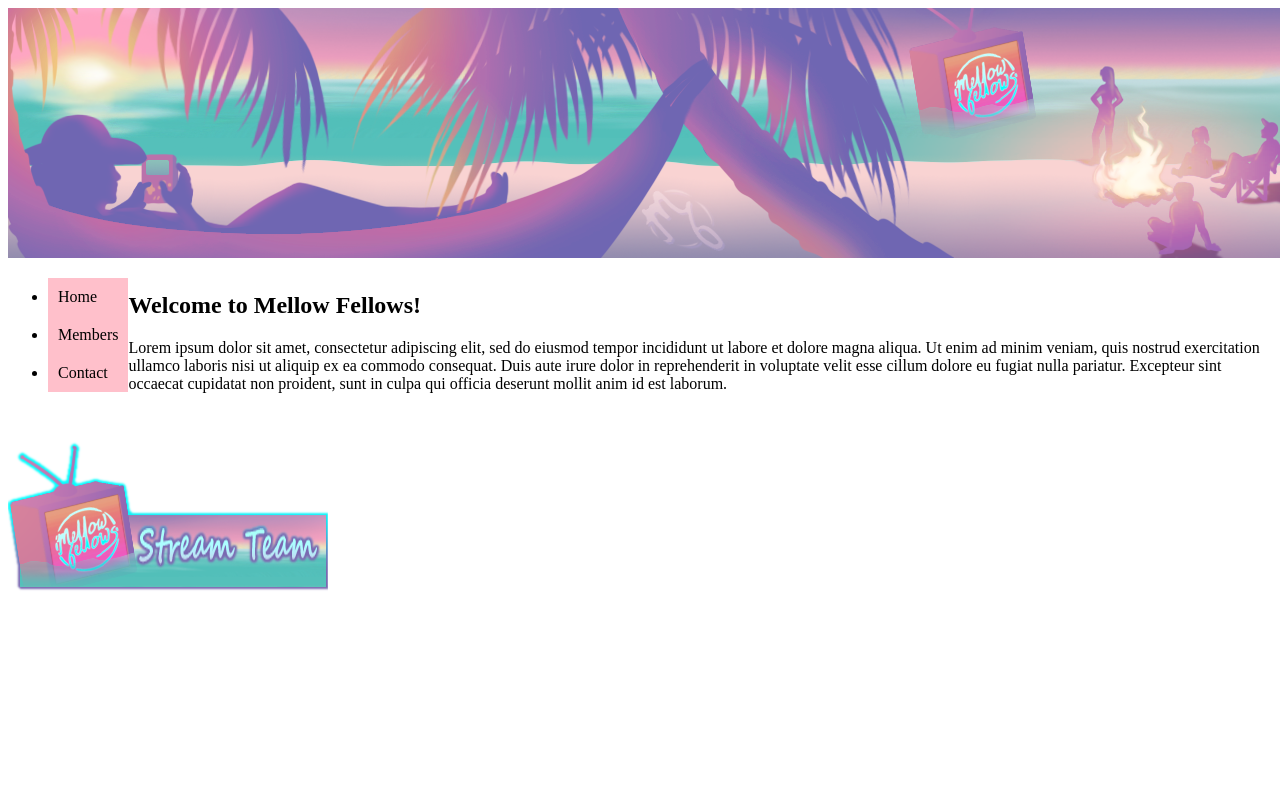
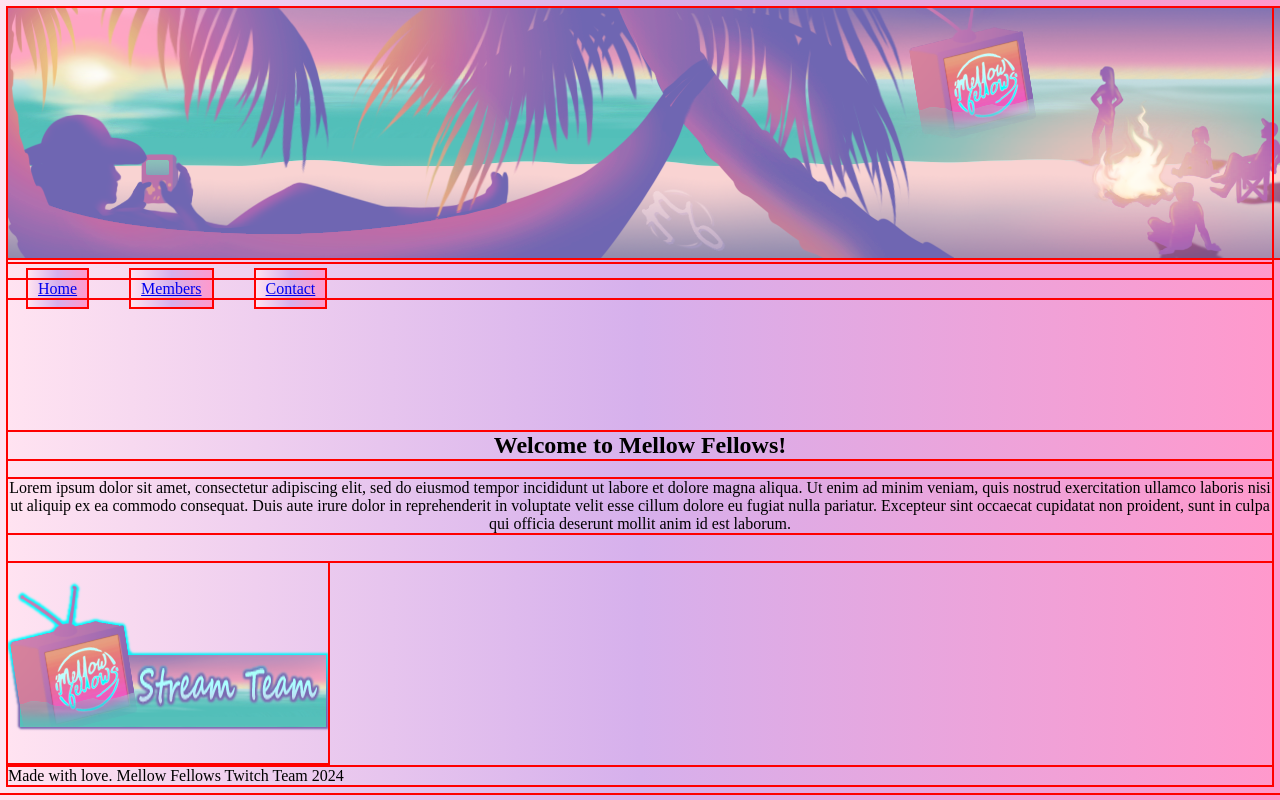
Before and after one commit to Keremimo/mellows-website, a plain HTML site: page index.html in a window 1280 px wide. Drawn offline with Linux system fonts and the light colour scheme.

Commit message:
Updated the CSS and HTML to add more content and background color

```diff
--- a/css/style.css
+++ b/css/style.css
@@ -1,16 +1,45 @@
+* {
+    outline: 2px solid red;
+    background: #FFE3F1;
+background: -moz-linear-gradient(left, #FFE3F1 0%, #D6B0EC 50%, #FF99CC 100%);
+background: -webkit-linear-gradient(left, #FFE3F1 0%, #D6B0EC 50%, #FF99CC 100%);
+background: linear-gradient(to right, #FFE3F1 0%, #D6B0EC 50%, #FF99CC 100%);
+}
+
 header {
     margin: 0px auto;
 }
 
 .links {
-    float: inline-start;
+    margin-bottom: 50px;
+    align-self: center;
+        background-color: unset;
+    background: unset;
 }
 
 #wrapper {
     margin: 30px auto;
+    padding: 30px auto;
+    border: 30px auto;
 }
 
 .link {
     padding: 10px;
+    margin: 20px;
     background-color: pink;
 }
+
+img {
+    background:unset;
+}
+
+h1 {
+    text-align: center;
+
+}
+
+p {
+    text-align: center;
+    margin-inline-start: auto;
+    margin-inline-end: auto;
+}
--- a/index.html
+++ b/index.html
@@ -14,13 +14,15 @@
         alt="Logo of Mellow Fellows"
       />
     </header>
+    <br />
     <nav class="links">
-      <ul>
-        <li class="link">Home</li>
-        <li class="link">Members</li>
-        <li class="link">Contact</li>
-      </ul>
+      <a class="link" href="./index.html">Home</a>
+      <a class="link" href="./members.html">Members</a>
+      <a class="link" href="./contact.html">Contact</a>
     </nav>
+    <br />
+    <br />
+    <br />
     <div id="wrapper">
       <article>
         <h1>Welcome to Mellow Fellows!</h1>
@@ -40,6 +42,7 @@
         src="./images/Panel 1.png"
         alt="Mellow Fellows logo inside an old style television."
       />
+      <div>Made with love. Mellow Fellows Twitch Team 2024</div>
     </footer>
   </body>
 </html>
```
